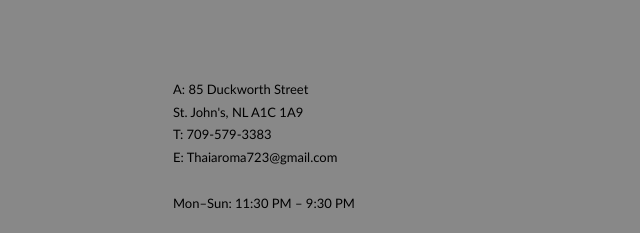
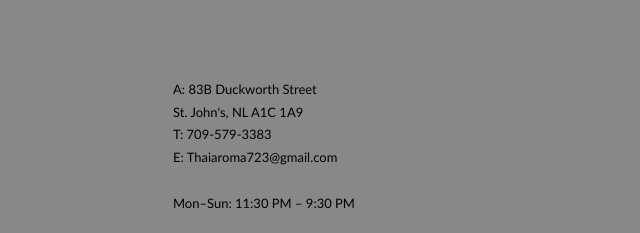
Before and after one commit to Solarized-Abner/aromanl, a plain HTML site: page index.html in a window 1280 px wide. Shown: the part 1854-2087 px from the top of the page, 467-1107 px from the left. Drawn offline with Linux system fonts and the light colour scheme.

Commit message:
Update address in footer section of index.html

```diff
--- a/index.html
+++ b/index.html
@@ -104,7 +104,7 @@
         <p>THAI RESTAURANT<br>&amp; CAFFE</p>
       </div>
       <div class="footer-box2">
-        A: 85 Duckworth Street<br>
+        A: 83B Duckworth Street<br>
         St. John's, NL A1C 1A9<br>
         T: 709-579-3383<br>
         E: Thaiaroma723@gmail.com<br><br>
```
